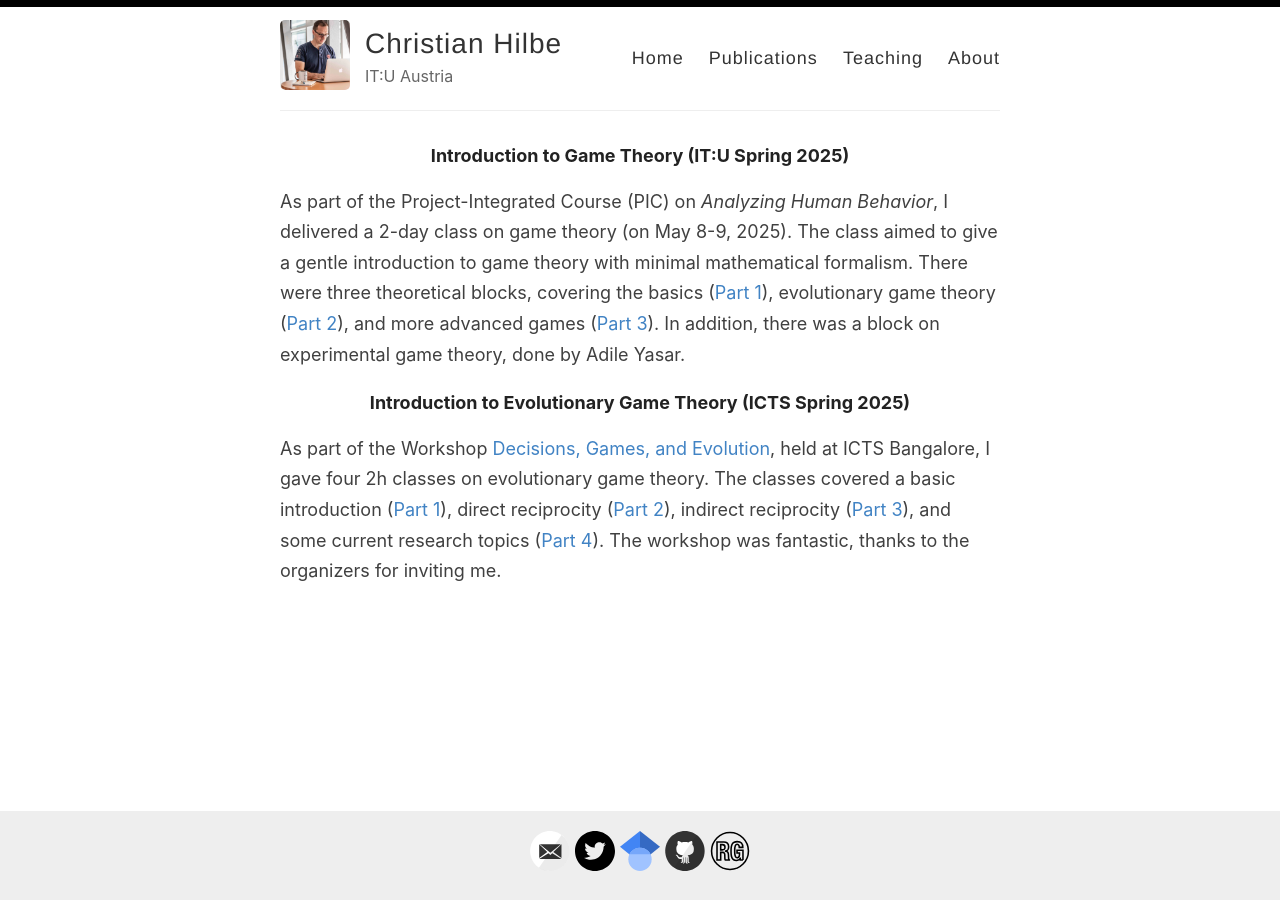
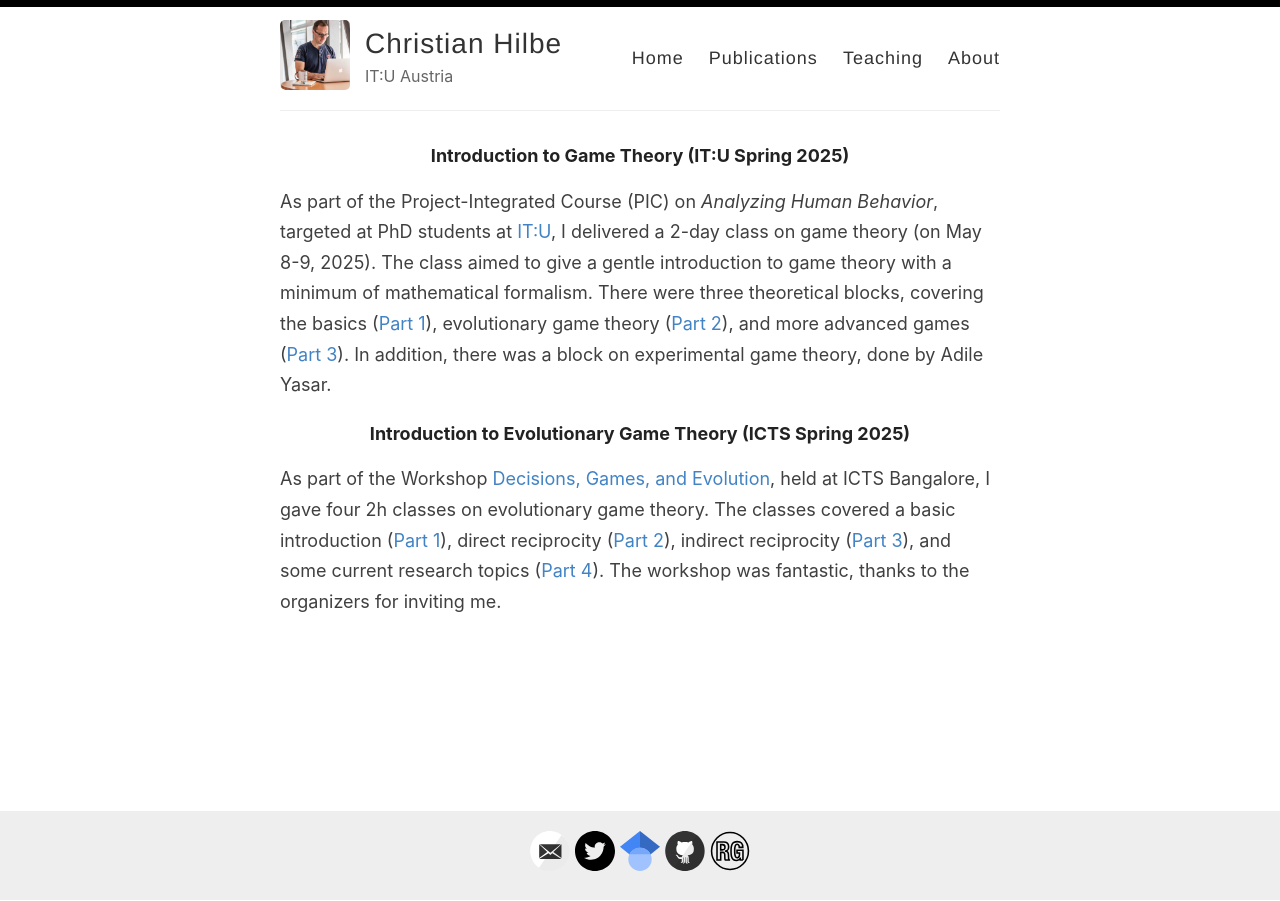
Before and after one commit to christian-hilbe/christian-hilbe.github.io, a Jekyll site: the page built from _pages/teaching.md, in a window 1280 px wide. Built offline with Jekyll 4.4.1, drawn with Linux system fonts in a browser that asks for light colours.

Commit message:
Minor text changes to description of game theory class

```diff
--- a/_pages/teaching.md
+++ b/_pages/teaching.md
@@ -8,7 +8,7 @@ permalink: /teaching/
 
 ###### Introduction to Game Theory (IT:U Spring 2025)
 
-As part of the Project-Integrated Course (PIC) on *Analyzing Human Behavior*, I delivered a 2-day class on game theory (on May 8-9, 2025). The class aimed to give a gentle introduction to game theory with minimal mathematical formalism. There were three theoretical blocks, covering the basics ([Part 1](../files/teaching/2025_GameTheory/part1.pdf)), evolutionary game theory ([Part 2](../files/teaching/2025_GameTheory/part2.pdf)), and more advanced games ([Part 3](../files/teaching/2025_GameTheory/part3.pdf)). In addition, there was a block on experimental game theory, done by Adile Yasar.
+As part of the Project-Integrated Course (PIC) on *Analyzing Human Behavior*, targeted at PhD students at [IT:U](https://it-u.at/en/), I delivered a 2-day class on game theory (on May 8-9, 2025). The class aimed to give a gentle introduction to game theory with a minimum of mathematical formalism. There were three theoretical blocks, covering the basics ([Part 1](../files/teaching/2025_GameTheory/part1.pdf)), evolutionary game theory ([Part 2](../files/teaching/2025_GameTheory/part2.pdf)), and more advanced games ([Part 3](../files/teaching/2025_GameTheory/part3.pdf)). In addition, there was a block on experimental game theory, done by Adile Yasar.
 
 
 ###### Introduction to Evolutionary Game Theory (ICTS Spring 2025)
```
